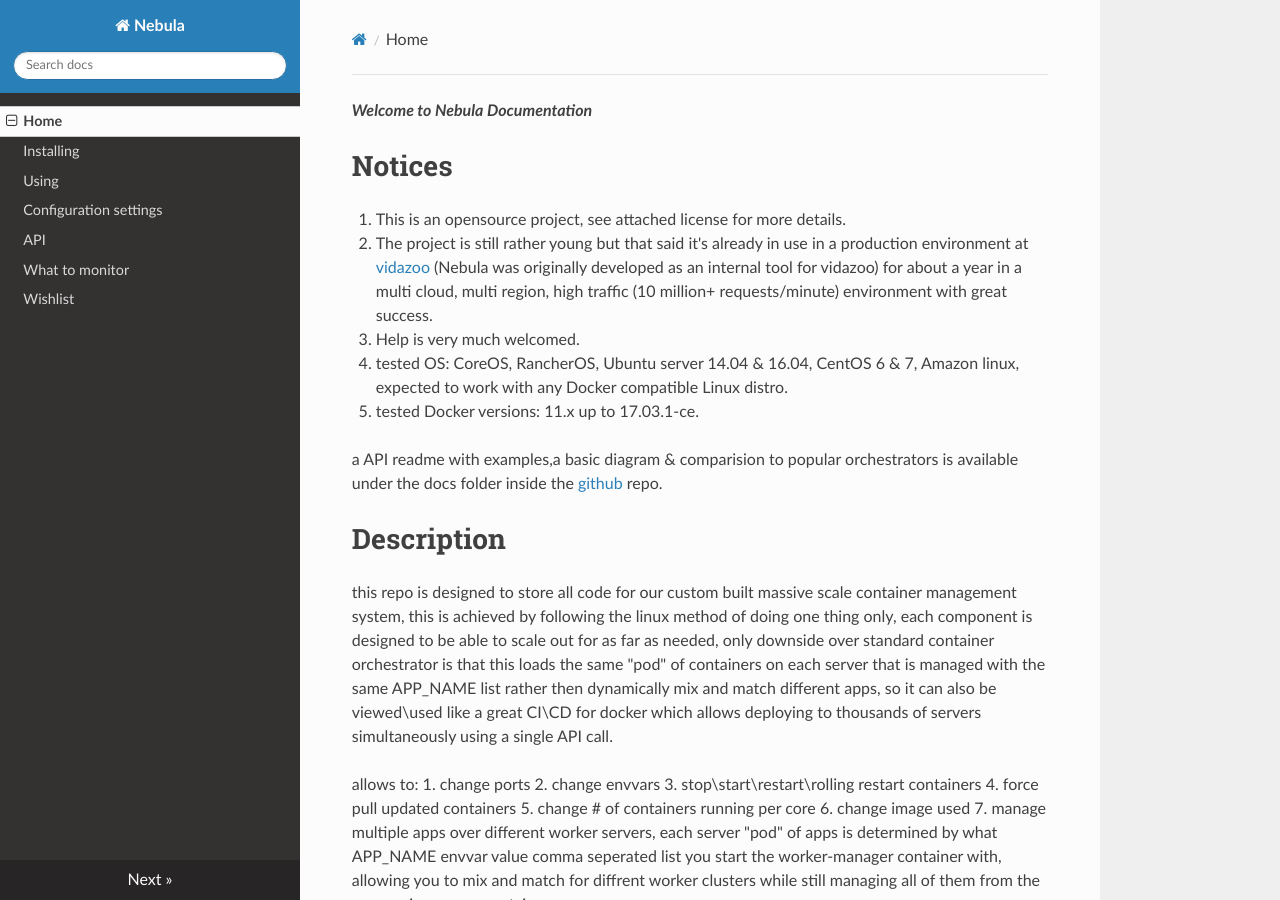
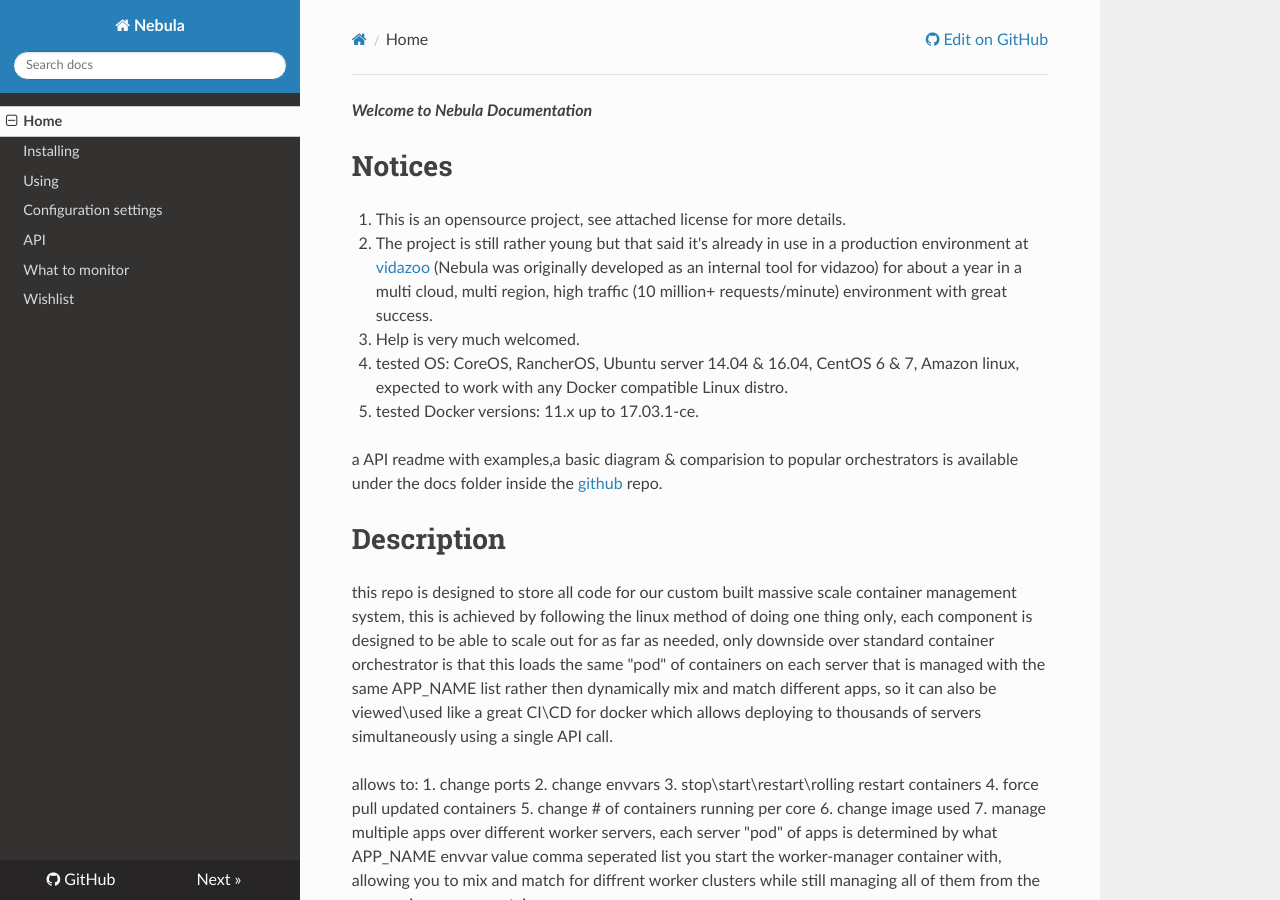
Before and after one commit to nebula-orchestrator/docs, an MkDocs documentation site: the page built from docs/index.md, in a window 1280 px wide and 900 px high. Built offline with MkDocs 1.6.1, drawn with Linux system fonts in a browser that asks for light colours; nearby versions of some CDN libraries; old or Windows-style settings are respelled for this version of MkDocs; some of the changed lines change nothing that is shown.

Commit message:
readthedocs

```diff
--- a/mkdocs.yml
+++ b/mkdocs.yml
@@ -8,3 +8,4 @@
     - API: api.md
     - What to monitor: monitoring.md
     - Wishlist: wishlist.md
+repo_url: https://github.com/nebula-orchestrator/docs
```
